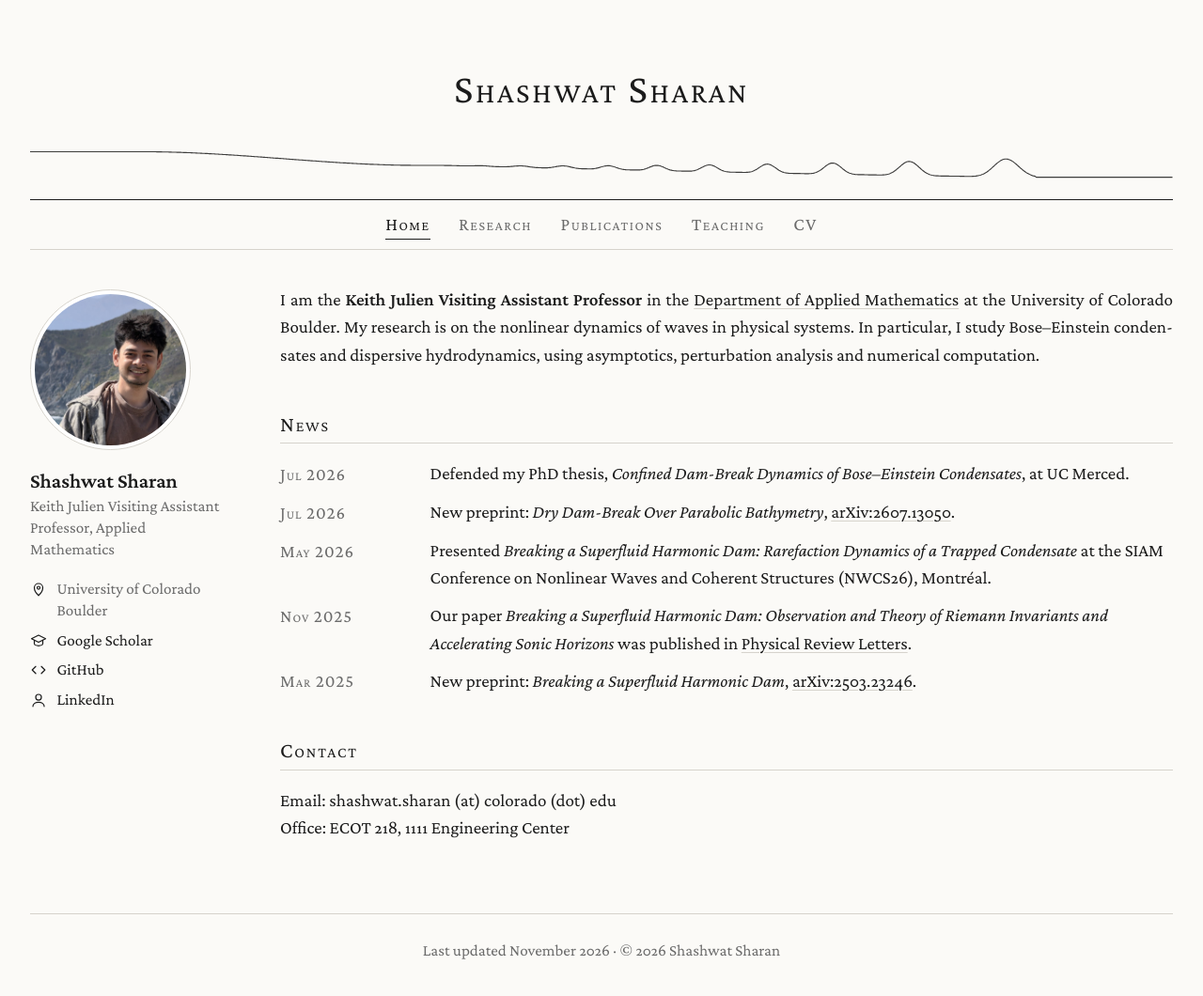
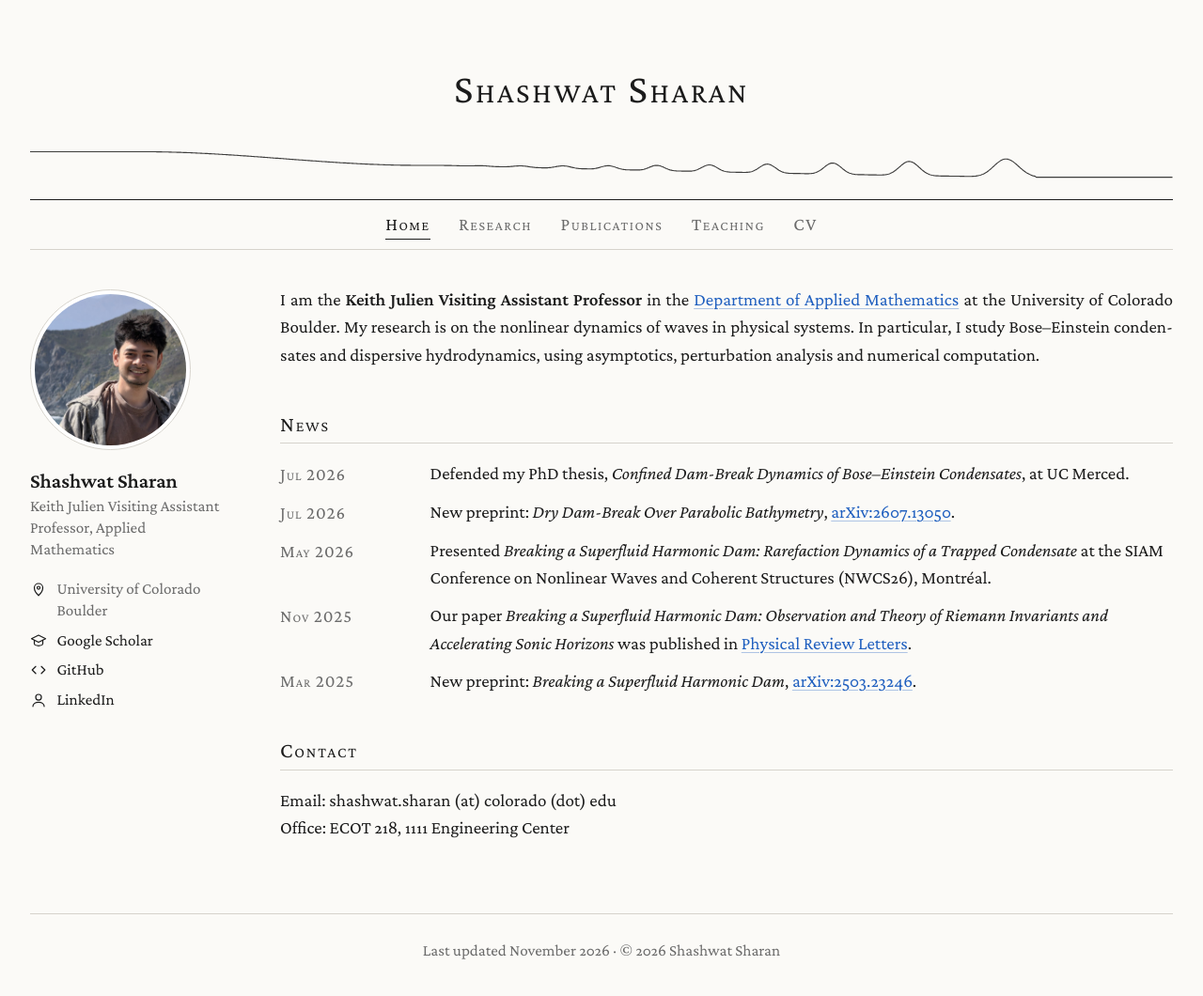
Before and after one commit to shashwatsharan/shashwatsharan.github.io, a Jekyll site: the page built from index.md, in a window 1280 px wide and 1077 px high. Shown: the top 1060 px of the window at 94% size. Built offline with Jekyll 4.4.1, drawn with Linux system fonts in a browser that asks for light colours.

Commit message:
Add blue links and matte red accents

```diff
--- a/assets/css/style.css
+++ b/assets/css/style.css
@@ -8,6 +8,8 @@
   --muted: #6b6b6b;
   --rule: #d6d3cc;
   --faint: #f1efea;
+  --link: #1f5fbf;                /* hyperlink blue for links in the page text */
+  --accent: #a8382e;              /* matte red for lecture notes and news dates */
   --measure: 50rem;               /* width of the text column */
   --sidebar: 11rem;               /* width of the left sidebar */
   --page: 64rem;                  /* sidebar + gap + text */
@@ -196,3 +198,10 @@ figcaption::before { content: "Figure " counter(fig) ". "; font-variant: small-c
 .session { color: var(--muted); font-size: 0.92rem; font-style: italic; }
 dt small { font-variant: normal; letter-spacing: 0; font-style: italic; }
 @media (max-width: 600px) { .loc { float: none; display: block; margin: 0; } }
+
+/* ---------- colour accents ---------- */
+.content a { color: var(--link); text-decoration-color: color-mix(in srgb, var(--link) 35%, transparent); }
+.content a:hover { text-decoration-color: var(--link); }
+.content a.notes { color: var(--accent); text-decoration-color: color-mix(in srgb, var(--accent) 35%, transparent); }
+.content a.notes:hover { text-decoration-color: var(--accent); }
+dl.news dt { color: var(--accent); }
```
